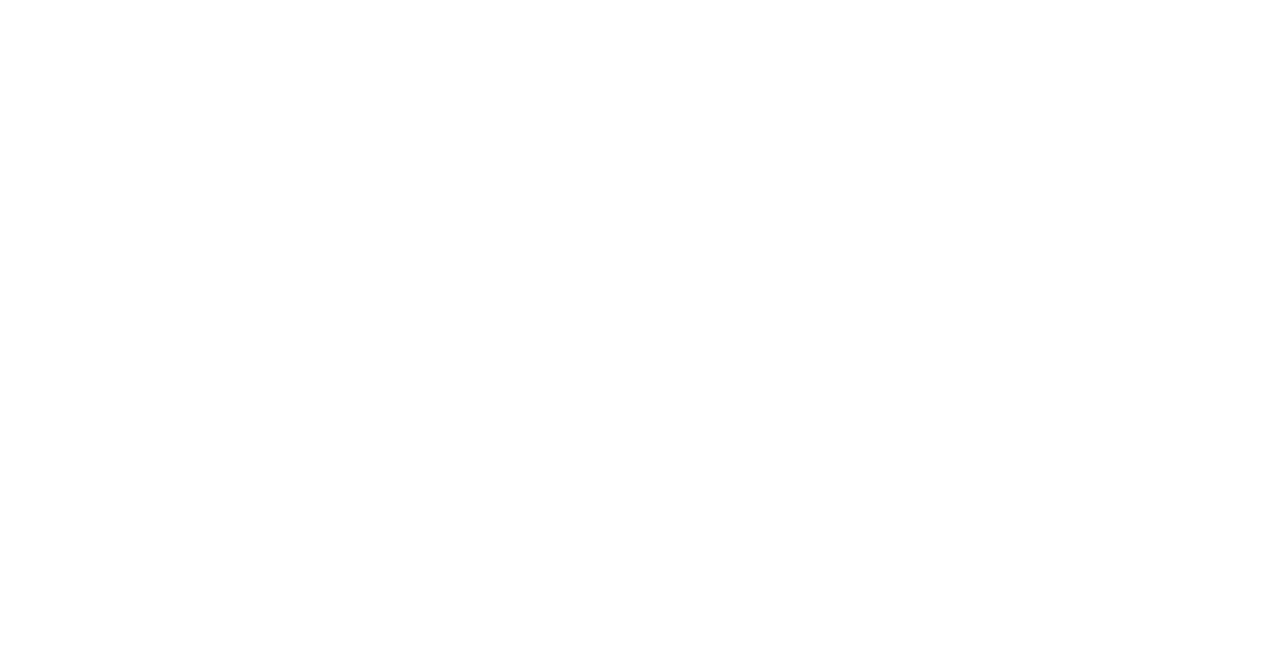
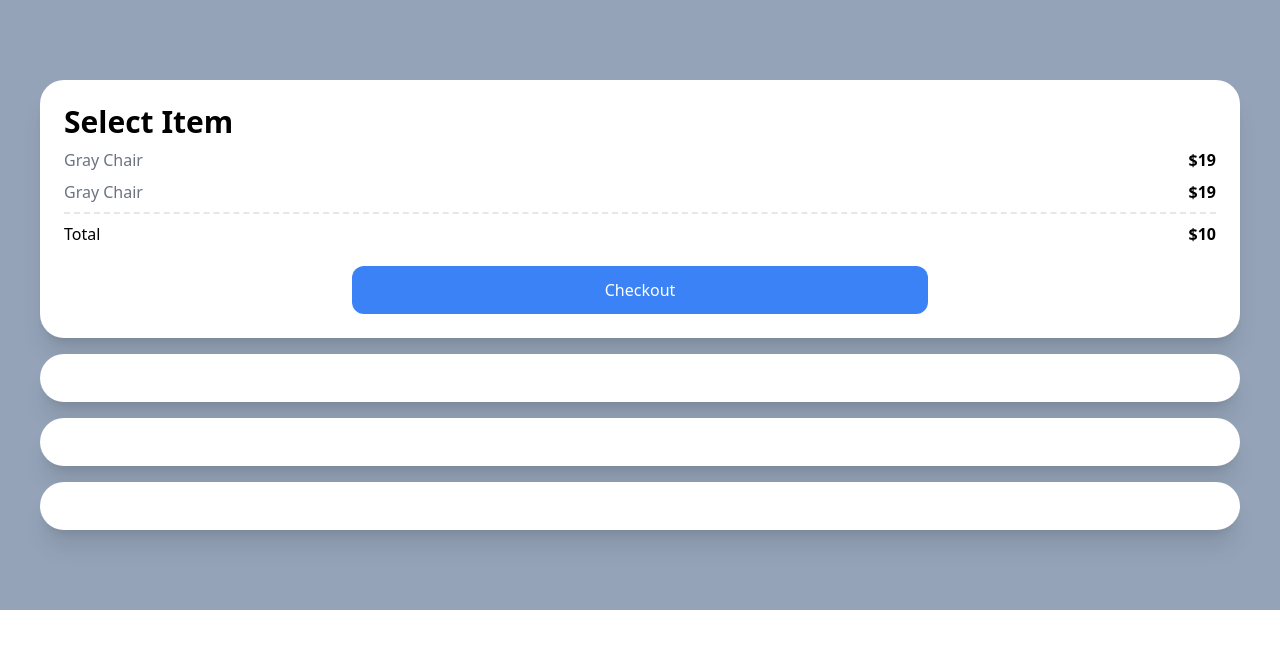
Before and after one commit to ysjkof/nmd-carrot-market, a Next.js app: page / in a window 1280 px wide. Shown: the top 648 px of the page. Built offline with nearby package versions, Linux system fonts and the light colour scheme.

Commit message:
#4.1 Test Drive part One, info card1

```diff
--- a/pages/index.tsx
+++ b/pages/index.tsx
@@ -1,7 +1,32 @@
 import type { NextPage } from "next";
 
 const Home: NextPage = () => {
-  return null;
+  return (
+    <div className="bg-slate-400 py-20 px-10 grid gap-4">
+      {/* box 1 */}
+      <div className="bg-white p-6 rounded-3xl shadow-xl">
+        <span className="font-semibold text-3xl">Select Item</span>
+        <div className="flex justify-between my-2">
+          <span className="text-gray-500">Gray Chair</span>
+          <span className="font-semibold">$19</span>
+        </div>
+        <div className="flex justify-between my-2">
+          <span className="text-gray-500">Gray Chair</span>
+          <span className="font-semibold">$19</span>
+        </div>
+        <div className="flex justify-between mt-2 pt-2 border-t-2 border-dashed">
+          <span>Total</span>
+          <span className="font-semibold">$10</span>
+        </div>
+        <div className="mt-5 bg-blue-500 text-white p-3 text-center rounded-xl w-2/4 mx-auto">
+          Checkout
+        </div>
+      </div>
+      <div className="bg-white p-6 rounded-3xl shadow-xl"></div>
+      <div className="bg-white p-6 rounded-3xl shadow-xl"></div>
+      <div className="bg-white p-6 rounded-3xl shadow-xl"></div>
+    </div>
+  );
 };
 
 export default Home;
```
